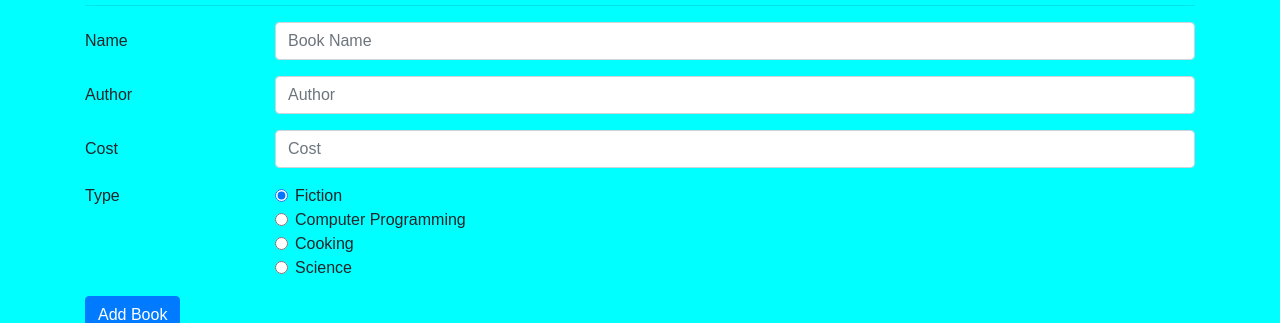
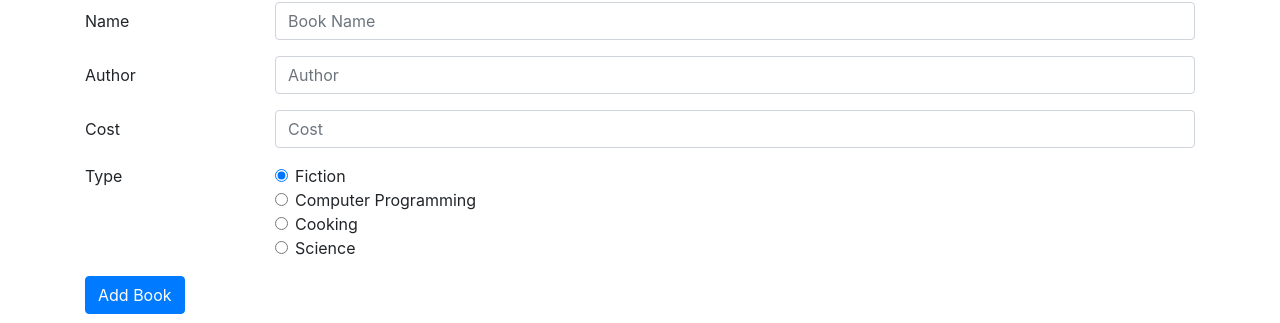
Before and after one commit to Saileshthedon/Library-managment-system-using-html-css-js, a plain HTML site: page Management.html in a window 1280 px wide. Shown: the part 151-474 px from the top of the page. Drawn offline with nearby package versions, Linux system fonts and the light colour scheme.

Commit message:
Update and rename index.html to Management.html

```diff
--- a/index.html
+++ b/Management.html
@@ -11,7 +11,7 @@
         integrity="sha384-ggOyR0iXCbMQv3Xipma34MD+dH/1fQ784/j6cY/iJTQUOhcWr7x9JvoRxT2MZw1T" crossorigin="anonymous">
 
     <title>Welcome to Library</title>
-    <link rel="stylesheet" type="text/css" href="index.css">
+    <link rel="stylesheet" type="text/css" href="Management.css">
     <link rel="stylesheet"  href="script.css">
     <script defer src="script.js"></script>
 
```
